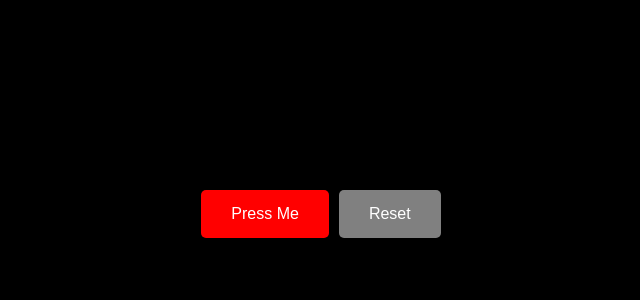
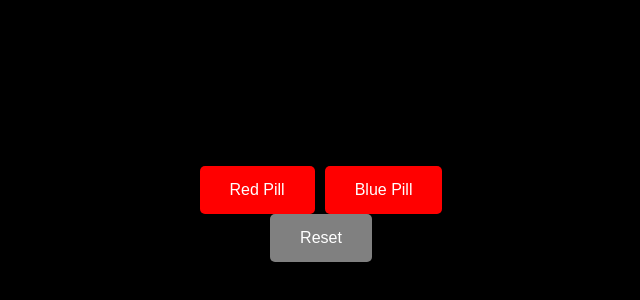
Before and after one commit to Graphicassassin520/Matrix, a plain HTML site: page index.html in a window 1280 px wide. Shown: the part 186-486 px from the top of the page, without its empty margins (319-959 px from the left). Drawn offline with Linux system fonts and the light colour scheme.

Commit message:
Update index.html

```diff
--- a/index.html
+++ b/index.html
@@ -8,10 +8,11 @@
 </head>
 <body>
     <div id="button-container">
-        <button id="press-me-button">Press Me</button>
-        <button id="reset-button">Reset</button>
+        <div id="congrats-message">Choose your fate</div>
+        <button id="red-pill-button" class="pill red">Red Pill</button>
+        <button id="blue-pill-button" class="pill blue">Blue Pill</button>
     </div>
-    <div id="congrats-message">Congratulations Palumbo! You are now out of the Matrix!</div>
+    <button id="reset-button">Reset</button>
     <div id="matrix-container"></div>
     <audio id="matrix-sound" src="https://example.com/matrix-sound.mp3"></audio>
     <script src="script.js"></script>
```
